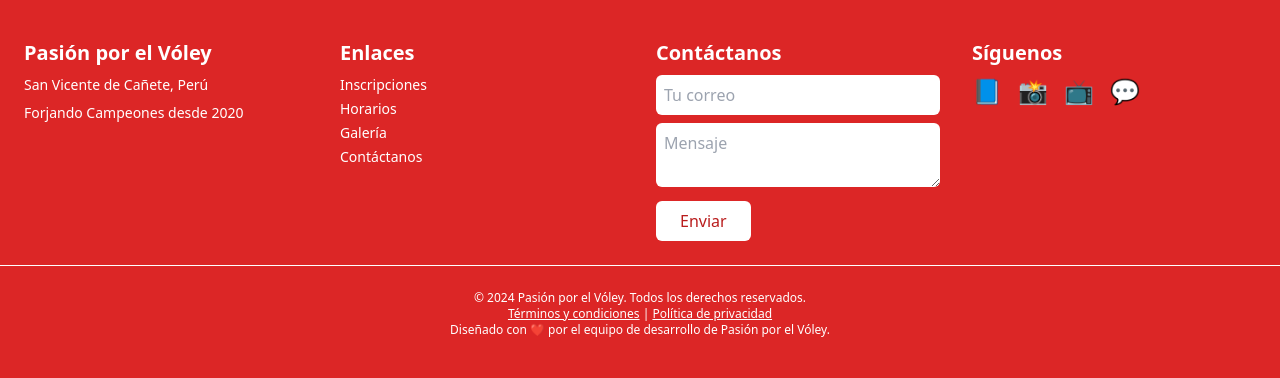
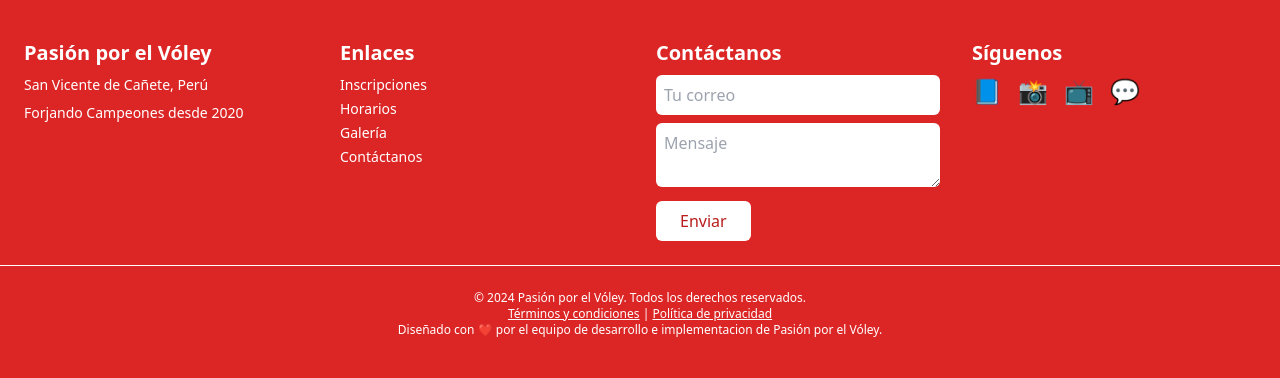
Before and after one commit to Alejandro-Oswaldo-d-Jesus-Soto-Cardenas/vallegrande-AS242S2_T02_webpage, a Flask app: page / in a window 1280 px wide. Shown: the part 1593-1971 px from the top of the page. Run offline with Flask 3, Linux system fonts and the light colour scheme; some libraries are stand-ins or nearby versions.

Commit message:
Primer commit

```diff
--- a/templates/index.html
+++ b/templates/index.html
@@ -247,7 +247,7 @@
         <div class="border-t border-white mt-6 pt-4 text-center text-xs">
             <p>&copy; 2024 Pasión por el Vóley. Todos los derechos reservados.</p>
             <p><a href="#" class="underline hover:text-gray-300">Términos y condiciones</a> | <a href="#" class="underline hover:text-gray-300">Política de privacidad</a></p>
-            <p>Diseñado con ❤️ por el equipo de desarrollo de Pasión por el Vóley.</p>
+            <p>Diseñado con ❤️ por el equipo de desarrollo e implementacion de Pasión por el Vóley.</p>
         </div>
     </footer>
 
```
